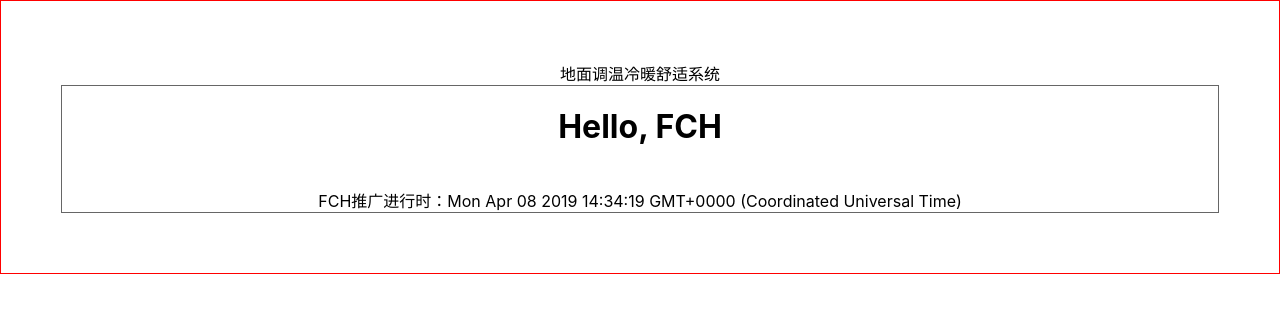
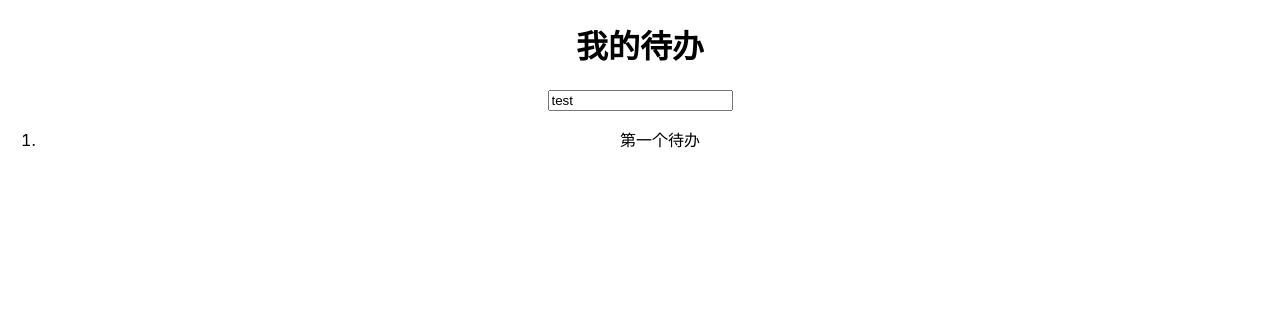
Before and after one commit to zhangyongwang4444/react-todolist-one, a React (Create React App) app: page / in a window 1280 px wide. Shown: the top 312 px of the page. Built offline with nearby package versions, Linux system fonts and the light colour scheme.

Commit message:
基本骨架完成

```diff
--- a/src/App.js
+++ b/src/App.js
@@ -1,25 +1,30 @@
 import React, { Component } from 'react';
-import logo from './logo.svg';
+
 import './App.css';
 
 class App extends Component {
+  constructor(props) {
+    super(props)
+    this.state = {
+      newTodo: 'test',
+      todoList: [
+        { id: 1, title: '第一个待办' }
+      ]
+    }
+  }
   render() {
+    let todos = this.state.todoList.map((item, index) => {
+      return <li>{item.title}</li>
+    })
     return (
       <div className="App">
-        <header className="App-header">
-          <img src={logo} className="App-logo" alt="logo" />
-          <p>
-            Edit <code>src/App.js</code> and save to reload.
-          </p>
-          <a
-            className="App-link"
-            href="https://reactjs.org"
-            target="_blank"
-            rel="noopener noreferrer"
-          >
-            Learn React
-          </a>
-        </header>
+        <h1>我的待办</h1>
+        <div className="inputWrapper">
+          <input type="text" value={this.state.newTodo}></input>
+        </div>
+        <ol>
+          {todos}
+        </ol>
       </div>
     );
   }
--- a/src/index.js
+++ b/src/index.js
@@ -4,11 +4,8 @@
 import App from './App';
 import * as serviceWorker from './serviceWorker';
 
-
-import Baba from './Baba'
-
 ReactDOM.render(
-    <Baba />,
+    <App />,
     document.getElementById('root')
 )
 
```
